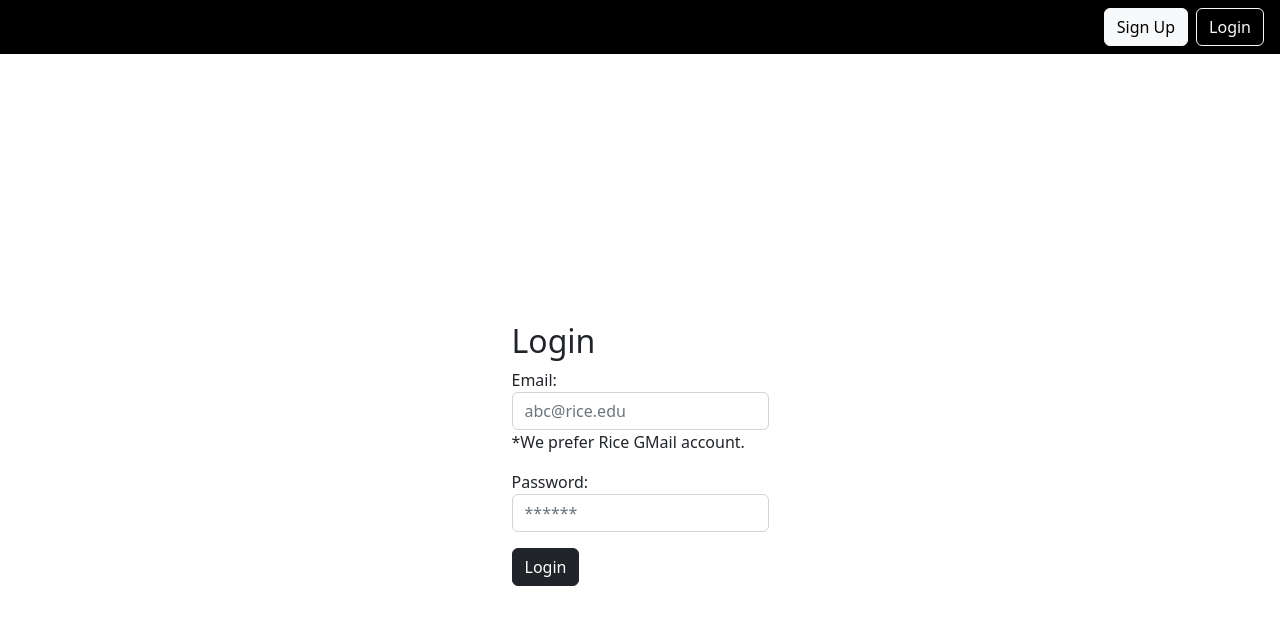
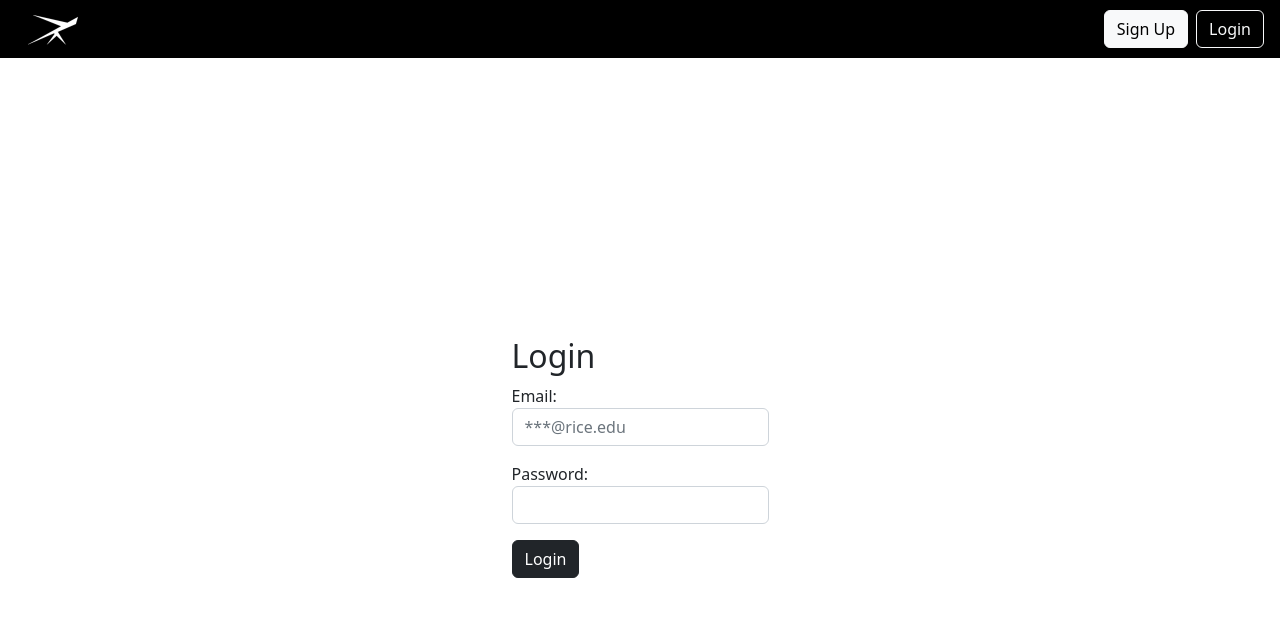
Before and after one commit to AlexiaHyn/ActNow, a React (Create React App) app in the folder act-now/: page /login in a window 1280 px wide. Shown: the top 624 px of the page. Built offline with nearby package versions, Linux system fonts and the light colour scheme; no server answers.

Commit message:
logo updated, navbar updated

```diff
--- a/act-now/src/App.js
+++ b/act-now/src/App.js
@@ -43,7 +43,7 @@
 
   return (
    <BrowserRouter>
-    <Navbar/>
+    <Navbar user={user}/>
     <Routes>
       <Route element={
           <RequireAuth user={user}>
--- /dev/null
+++ b/act-now/src/components/Logo.js
@@ -0,0 +1,9 @@
+import React from 'react'
+
+export default function Logo({color="black"}) {
+  return (
+    <svg xmlns="http://www.w3.org/2000/svg" viewBox="0 0 300.05 179.94">
+        <g id="a"/><g id="b"><g id="c"><polygon stroke={color} fill={color} strokeMiterlimit={10} points="299.24 12.49 236.25 47.04 30.24 .49 198.85 67.55 .24 176.49 156.13 110.22 159.96 113.84 114.24 176.49 172.02 125.23 226.24 176.49 179.24 101.49 173.63 102.78 287.24 54.49 299.24 12.49"/></g></g>
+    </svg>
+  )
+}
--- a/act-now/src/components/Navbar.js
+++ b/act-now/src/components/Navbar.js
@@ -1,5 +1,6 @@
 import React, {useEffect, useState} from 'react';
 import {useNavigate, useLocation} from "react-router-dom";
+import Logo from './Logo';
 
 export default function NavBar(props) {
     const router = useNavigate()
@@ -17,41 +18,32 @@
     <div>
         <nav className="navbar navbar-expand-lg navbar-dark bg-black roboto">
             <div className="container-fluid">
-                {/* <a className="navbar-brand ps-3" href="/">
-                    <img src={logoWhite} alt="Logo" style={{width: "25px"}}></img>
-                </a> */}
+                <a className="navbar-brand ps-3" href="/">
+                    <div style={{width: "50px"}}>
+                        <Logo color="white"/>
+                    </div>
+                </a>
 
 
                 <button className="navbar-toggler text-white" type="button" data-bs-toggle="collapse" data-bs-target="#navbarSupportedContent" aria-controls="navbarSupportedContent" aria-expanded="false" aria-label="Toggle navigation">
                     <span className="navbar-toggler-icon"></span>
                 </button>
                 <div className="collapse navbar-collapse" id="navbarSupportedContent">
-                    <ul className="navbar-nav me-auto mb-2 mb-lg-0">
-                        {/* <li className="nav-item">
-                            <a className="nav-link active" aria-current="page" href="#">Home</a>
-                        </li> */}
-                        { homePage ?
-                            // <form className="d-flex" role="search">
-                            //     <input className="form-control me-2" type="search" placeholder="Search" aria-label="Search"/>
-                            //     <button className="btn btn-outline-light" type="submit">
-                            //         <i className="bi bi-search"></i>
-                            //     </button>
-                            // </form>
-                            <></>
+                    <ul className="navbar-nav ms-auto mb-2 mb-lg-0">
+                        <div className='d-flex align-items-center'>
+                        {
+                            props.user ?
+                            <button className='btn btn-outline-light'>Sign Out</button>
+                            :
+                            <>
+                                <button className='btn btn-light mx-1' onClick={()=>router("/signup")}>Sign Up</button>
+                                <button className='btn btn-outline-light mx-1' onClick={()=>router("/login")}>Login</button>
+                            </>
+                        }
 
-                            :
-                            <div style={{marginLeft: "35vw", cursor:"pointer"}} className="text-center" onClick={()=>router("/")}>
-                                {/* <img src={fullLogoWhite} alt="Logo" style={{width: "11vw"}}></img> */}
-                                {/* <div className='nav-text'>RICE UNIVERSITY'S STUDENT NEWSPAPER — SINCE 1916</div> */}
-                            </div>
+                        </div>
+                    </ul>
 
-                            }
-                    </ul>
-                    <div className='d-flex align-items-center'>
-                        <button className='btn btn-light mx-1' onClick={()=>router("/signup")}>Sign Up</button>
-                        <button className='btn btn-outline-light mx-1' onClick={()=>router("/login")}>Login</button>
-
-                    </div>
 
                 </div>
 
--- a/act-now/src/pages/LoginPage.js
+++ b/act-now/src/pages/LoginPage.js
@@ -1,5 +1,6 @@
 import React from 'react'
 import { useState } from 'react';
+import { useNavigate } from 'react-router-dom';
 import {signInWithEmailAndPassword} from "firebase/auth";
 import {auth} from '../firebase/firebase'
 
@@ -8,6 +9,8 @@
     const [email, setEmail] = useState('');
     const [password, setPassword] = useState('');
     const [loading, setLoading] = useState(false);
+    const [buttonMsg, setBtnMsg] = useState("Login")
+    const navigate = useNavigate();
 
     async function onFormSubmit(e){
         e.preventDefault();
@@ -23,6 +26,7 @@
             alert(err.message);
         }
         setLoading(false);
+        navigate("/");
     }
 
   return (
@@ -32,14 +36,13 @@
             <form onSubmit={onFormSubmit}>
                 <div className="mb-3">
                     <div>Email:</div>
-                    <input type="email" className="form-control" placeholder='abc@rice.edu' value={email} onChange={(e) => setEmail(e.target.value)} required/>
-                    <div>*We prefer Rice GMail account.</div>
+                    <input type="email" className="form-control" placeholder='***@rice.edu' value={email} onChange={(e) => setEmail(e.target.value)} required/>
                 </div>
                 <div className="mb-3">
                     <div>Password:</div>
-                    <input type="text" className="form-control" placeholder='******' value={password} onChange={(e) => setPassword(e.target.value)} required/>
+                    <input type="password" className="form-control" value={password} onChange={(e) => setPassword(e.target.value)} required/>
                 </div>
-                <button type="submit" className='btn btn-dark'>Login</button>
+                <button type="submit" className='btn btn-dark'>{buttonMsg}</button>
             </form>
         </div>
     </div>
--- a/act-now/src/pages/SignupPage.js
+++ b/act-now/src/pages/SignupPage.js
@@ -1,5 +1,6 @@
 import React, {useState} from 'react';
 import { createUserWithEmailAndPassword, sendEmailVerification} from 'firebase/auth';
+import { useNavigate } from 'react-router-dom';
 import {auth} from '../firebase/firebase'
 
 export default function SignupPage() {
@@ -9,10 +10,13 @@
 	const [passwordAgain, setPasswordAgain] = useState("")
     const [loading, setLoading] = useState(false);
 
+    const navigate = useNavigate();
+
     async function onFormSubmit(e) {
         e.preventDefault();
         if (password !== passwordAgain){
-            alert("passwords do not match!")
+            alert("passwords do not match!");
+            return;
         }
 
         setLoading(true)
@@ -25,7 +29,7 @@
             if (userCred.user !== null){
                 sendEmailVerification(userCred.user).then(()=>{
                         alert('email send')
-                        //add redirection
+                        navigate("/login");
                     }
                 );
             }
@@ -47,11 +51,11 @@
                     </div>
                     <div className="mb-3">
                         <div>Password:</div>
-                        <input type="text" className="form-control" value={password} onChange={e => setPassword(e.target.value)} placeholder='Password' required/>
+                        <input type="password" className="form-control" value={password} onChange={e => setPassword(e.target.value)} placeholder='Password' required/>
                     </div>
                     <div className="mb-3">
                         <div>Confirm Password:</div>
-                        <input type="text" className="form-control" value={passwordAgain} onChange={e => setPasswordAgain(e.target.value)} placeholder='Password' required/>
+                        <input type="password" className="form-control" value={passwordAgain} onChange={e => setPasswordAgain(e.target.value)} placeholder='Password' required/>
                     </div>
                     <button type="submit" className='btn btn-dark'>Submit</button>
                 </form>
```
Also changed, not shown: act-now/src/images/logo.svg (added).
